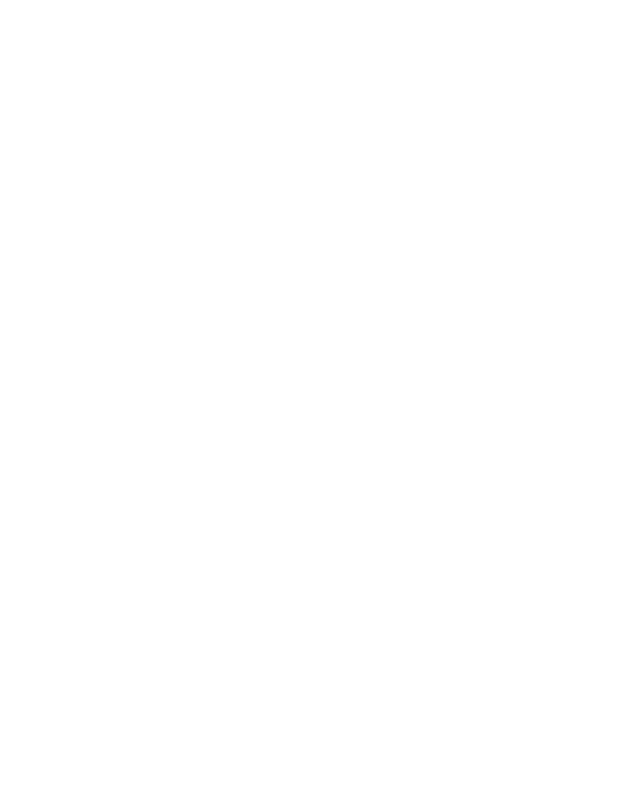
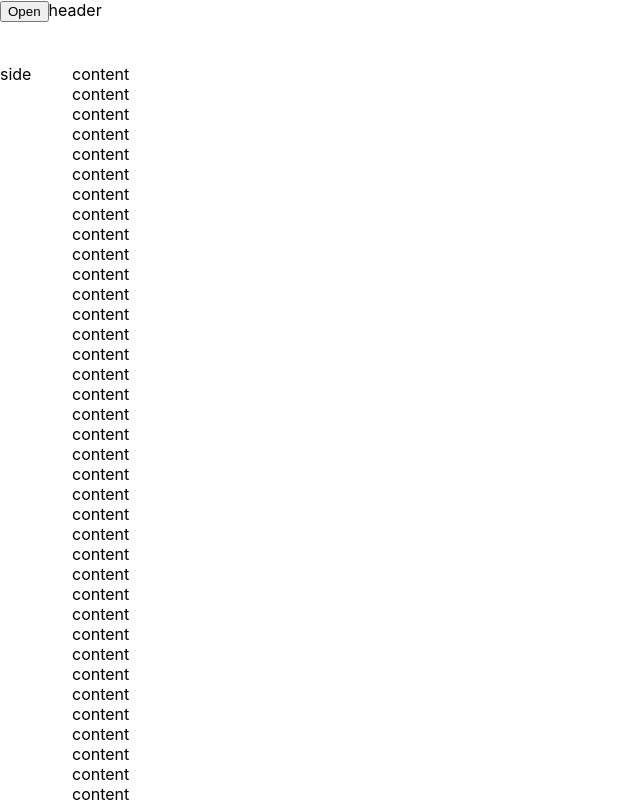
Before and after one commit to SimoTw/keep_front, a React (Create React App) app: page / in a window 1280 px wide. Shown: the top 802 px of the page, without its empty margins (0-640 px from the left). Built offline with nearby package versions, Linux system fonts and the light colour scheme.

Commit message:
add sidebar toggle and reducer

```diff
--- a/src/components/App.js
+++ b/src/components/App.js
@@ -1,8 +1,37 @@
-import React from "react";
-import "./App.module.css";
+import React, { useMemo } from "react";
+import styles from "./App.module.css";
+import Header from "components/Header";
+import Sidebar from "components/Sidebar";
+import useSidebar from "reducers/useSidebar";
 
 function App() {
-  return <div className="App"></div>;
+  const [sidebarState, sidebarHandlers] = useSidebar();
+  const makeContent = () => {
+    let list = [];
+    for (let i = 0; i < 100; i++) {
+      list.push("content");
+    }
+    return list;
+  };
+  const constentList = useMemo(makeContent, []);
+  return (
+    <div className={styles.App}>
+      <Header sidebarState={sidebarState} sidebarHandlers={sidebarHandlers}>
+        header
+      </Header>
+      <Sidebar sidebarState={sidebarState} sidebarHandlers={sidebarHandlers} />
+
+      <div
+        className={
+          sidebarState.open ? styles.content : styles.content__sidebarClose
+        }
+      >
+        {constentList.map((content, id) => (
+          <div key={id}>{content}</div>
+        ))}
+      </div>
+    </div>
+  );
 }
 
 export default App;
--- a/src/components/App.module.css
+++ b/src/components/App.module.css
@@ -0,0 +1,20 @@
+.content {
+  padding-top: var(--header-height);
+  padding-left: var(--sidebar-width);
+  width: calc(100% - var(--sidebar-width));
+
+  height: calc(100% - var(--header-height));
+}
+
+.content__sidebarClose {
+  padding-top: var(--header-height);
+  padding-left: var(--sidebar-width__close);
+  width: calc(100% - var(--sidebar-width__close));
+  height: calc(100% - var(--header-height));
+}
+
+:root {
+  --header-height: 64px;
+  --sidebar-width: 280px;
+  --sidebar-width__close: 72px;
+}
--- /dev/null
+++ b/src/components/Header.js
@@ -0,0 +1,15 @@
+import React from "react";
+import styles from "./Header.module.css";
+
+const Header = ({ children, sidebarState, sidebarHandlers, ...props }) => {
+  return (
+    <header className={styles.header} {...props}>
+      <button onClick={sidebarHandlers.toggle}>
+        {sidebarState.open ? "Close" : "Open"}
+      </button>
+      {children}
+    </header>
+  );
+};
+
+export default Header;
--- /dev/null
+++ b/src/components/Header.module.css
@@ -0,0 +1,6 @@
+.header {
+  position: fixed;
+  top: 0;
+  left: 0;
+  right: 0;
+}
--- /dev/null
+++ b/src/components/Sidebar.js
@@ -0,0 +1,12 @@
+import React from "react";
+import styles from "./Sidebar.module.css";
+
+const Sidebar = ({ sidebarState }) => {
+  return (
+    <div className={sidebarState.open ? styles.sidebar : styles.sidebar__close}>
+      side
+    </div>
+  );
+};
+
+export default Sidebar;
--- /dev/null
+++ b/src/components/Sidebar.module.css
@@ -0,0 +1,15 @@
+.sidebar {
+  position: fixed;
+  top: var(--header-height);
+  left: 0;
+  height: calc(100% - var(--header-height));
+  width: var(--sidebar-width);
+}
+
+.sidebar__close {
+  position: fixed;
+  top: var(--header-height);
+  left: 0;
+  height: calc(100% - var(--header-height));
+  width: var(--sidebar-width__close);
+}
--- /dev/null
+++ b/src/reducers/useSidebar.js
@@ -0,0 +1,36 @@
+import { useReducer } from "react";
+
+function sidebarReducer(state, action) {
+  switch (action.type) {
+    case "open": {
+      return { ...state, open: false };
+    }
+    case "close": {
+      return { ...state, open: true };
+    }
+    case "toggle": {
+      return { ...state, open: !state.open };
+    }
+    default: {
+      throw new Error(`Unhandled type: ${action.type}`);
+    }
+  }
+}
+
+function useSidebar() {
+  const [state, dispatch] = useReducer(sidebarReducer, { open: false });
+
+  const toggle = () => dispatch({ type: useSidebar.types.toggle });
+  const setOpen = () => dispatch({ type: useSidebar.types.open });
+  const setClose = () => dispatch({ type: useSidebar.types.close });
+
+  return [state, { toggle, setOpen, setClose }];
+}
+
+useSidebar.types = {
+  toggle: "toggle",
+  open: "open",
+  close: "close"
+};
+
+export default useSidebar;
```
